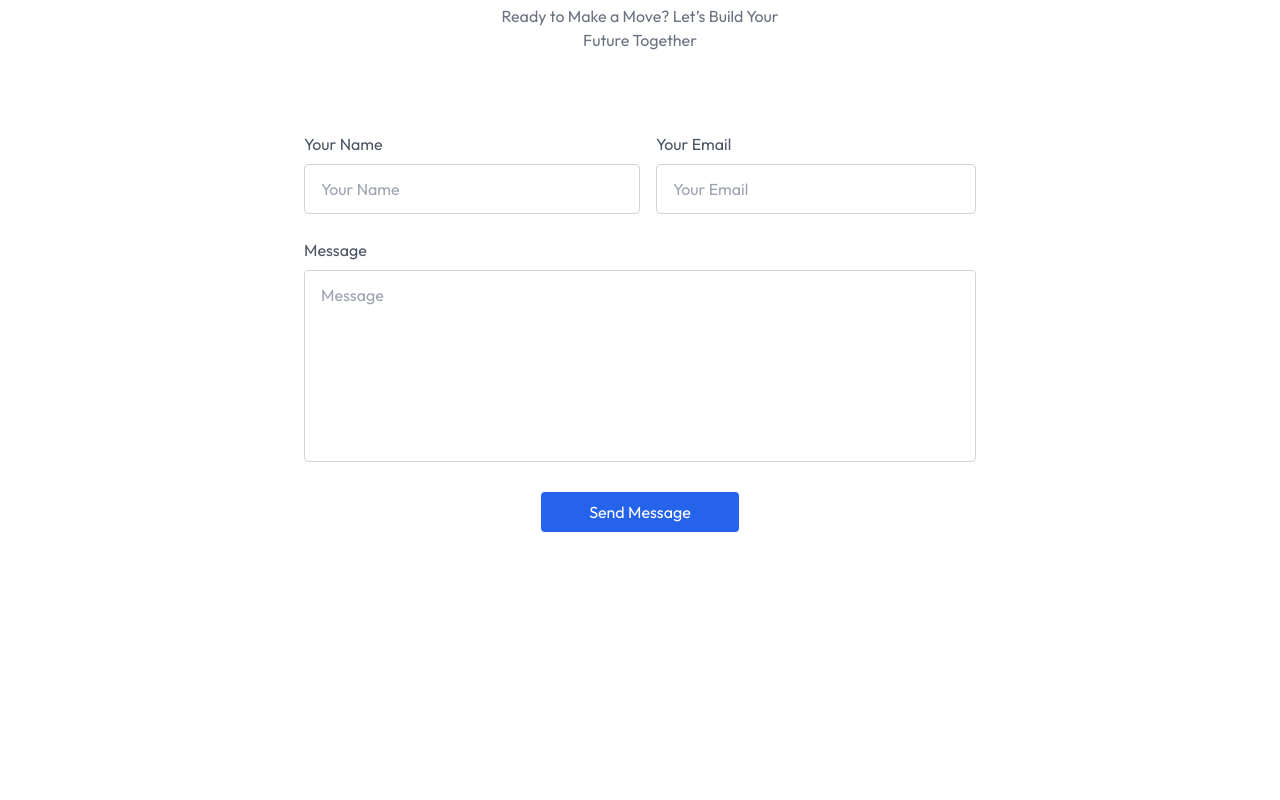
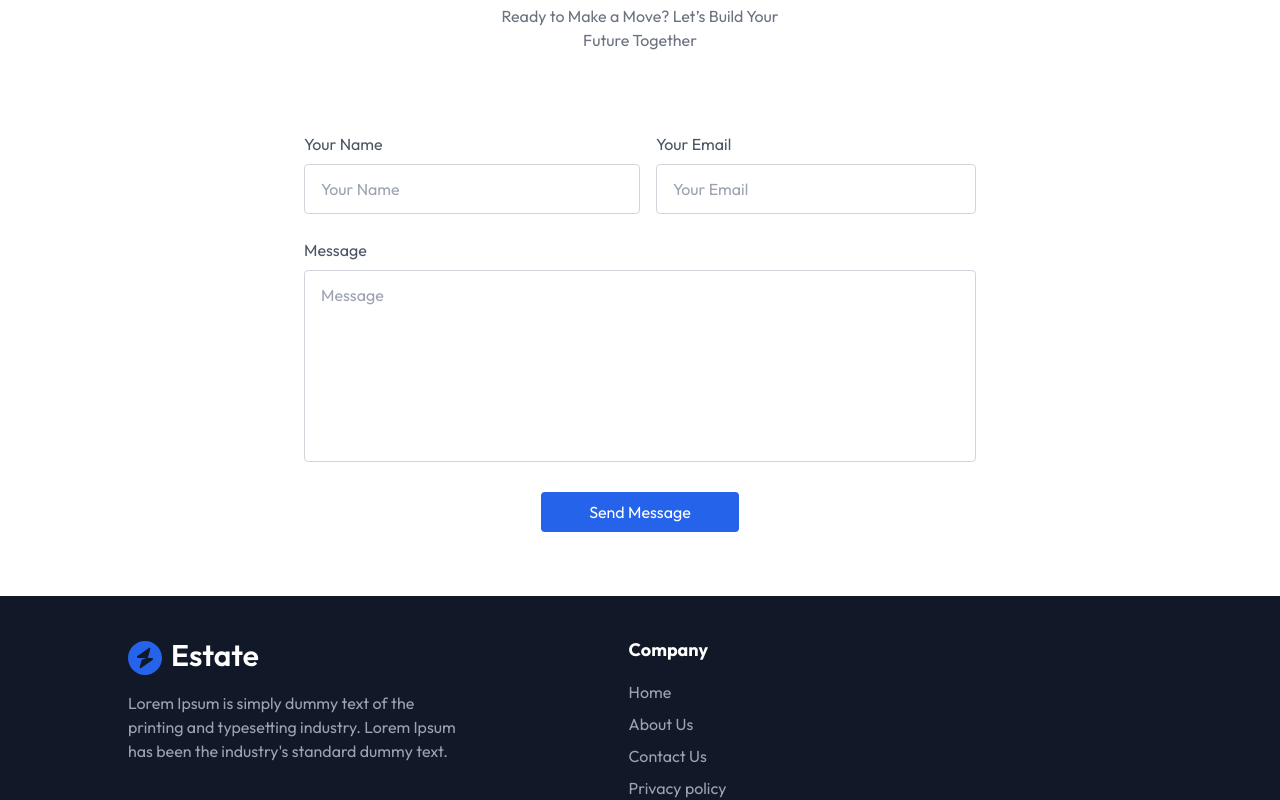
Before and after one commit to sergey87chuvasov/Real-Estate, a React (Vite) app: page / in a window 1280 px wide. Shown: the part 3590-4390 px from the top of the page. Before the commit the page ends 4186 px from the top, so only its background shows below. Built offline with nearby package versions, Linux system fonts and the light colour scheme.

Commit message:
work with footer - 1 part

```diff
--- a/package.json
+++ b/package.json
@@ -11,7 +11,8 @@
   },
   "dependencies": {
     "react": "^18.3.1",
-    "react-dom": "^18.3.1"
+    "react-dom": "^18.3.1",
+    "react-toastify": "^10.0.6"
   },
   "devDependencies": {
     "@eslint/js": "^9.13.0",
--- a/src/App.jsx
+++ b/src/App.jsx
@@ -1,16 +1,21 @@
 import About from './components/About';
 import Contact from './components/Contact';
+import Footer from './components/Footer';
 import Header from './components/Header';
 import Projects from './components/Projects';
 import Testimonials from './components/Testimonials';
+import { ToastContainer } from 'react-toastify';
+import 'react-toastify/dist/ReactToastify.css';
 const App = () => {
   return (
     <div className='w-full overflow-hidden'>
+      <ToastContainer />
       <Header />
       <About />
       <Projects />
       <Testimonials />
       <Contact />
+      <Footer />
     </div>
   );
 };
--- a/src/components/Contact.jsx
+++ b/src/components/Contact.jsx
@@ -1,4 +1,5 @@
 import { useState } from 'react';
+import { toast } from 'react-toastify';
 
 const Contact = () => {
   const [result, setResult] = useState('');
@@ -19,11 +20,11 @@
 
     if (data.success) {
       setResult('');
-      alert('Form Submitted Successfully');
+      toast.success('Form Submitted Successfully');
       event.target.reset();
     } else {
       console.log('Error', data);
-      alert(data.message);
+      toast.error(data.message);
       setResult('');
     }
   };
--- /dev/null
+++ b/src/components/Footer.jsx
@@ -0,0 +1,41 @@
+import { assets } from '../assets/assets';
+
+const Footer = () => {
+  return (
+    <div
+      className='pt-10 px-4 md:px-20 lg:px-32 bg-gray-900 w-full overflow-hidden'
+      id='Footer'
+    >
+      <div className='container mx-auto flex flex-col md:flex-row justify-between items-start'>
+        <div className='w-full md:w-1/3 mb-8 md:mb-0'>
+          <img src={assets.logo_dark} alt='logo pic' />
+          <p className='text-gray-400 mt-4'>
+            Lorem Ipsum is simply dummy text of the printing and typesetting
+            industry. Lorem Ipsum has been the industry's standard dummy text.
+          </p>
+        </div>
+        <div className='w-full md:w-1/5 mb-8 md:mb-0'>
+          <h3 className='text-white text-lg font-bold mb-4'>Company</h3>
+          <ul className='flex flex-col gap-2 text-gray-400'>
+            <a href='#Header' className='hover:text-white'>
+              Home
+            </a>
+            <a href='#About' className='hover:text-white'>
+              About Us
+            </a>
+            <a href='#Contact' className='hover:text-white'>
+              Contact Us
+            </a>
+            <a href='#' className='hover:text-white'>
+              Privacy policy
+            </a>
+          </ul>
+        </div>
+        <div></div>
+        <div></div>
+      </div>
+    </div>
+  );
+};
+
+export default Footer;
```
Also changed, not shown: 1 other file (tests, documents, lock files or other folders).
